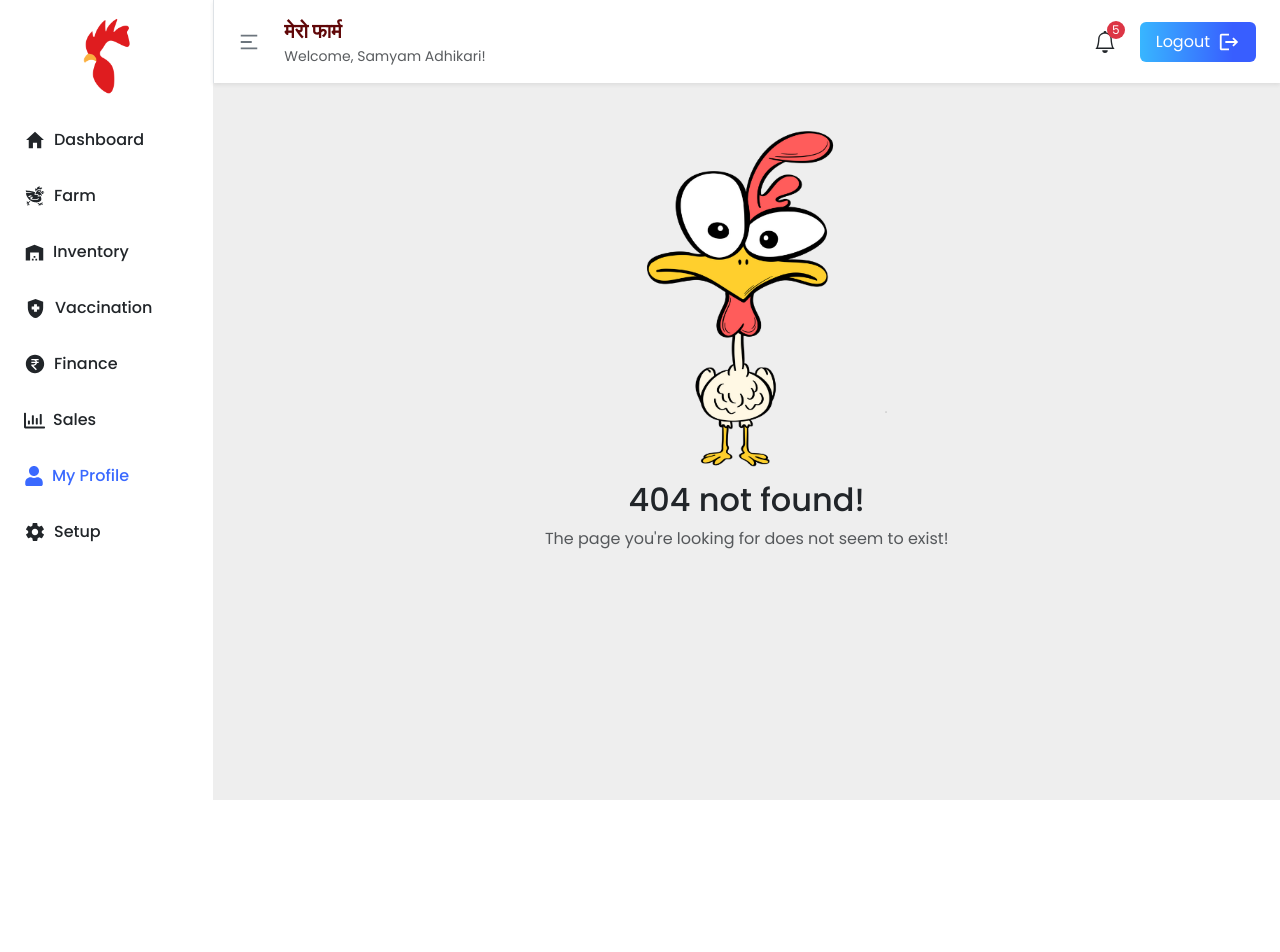
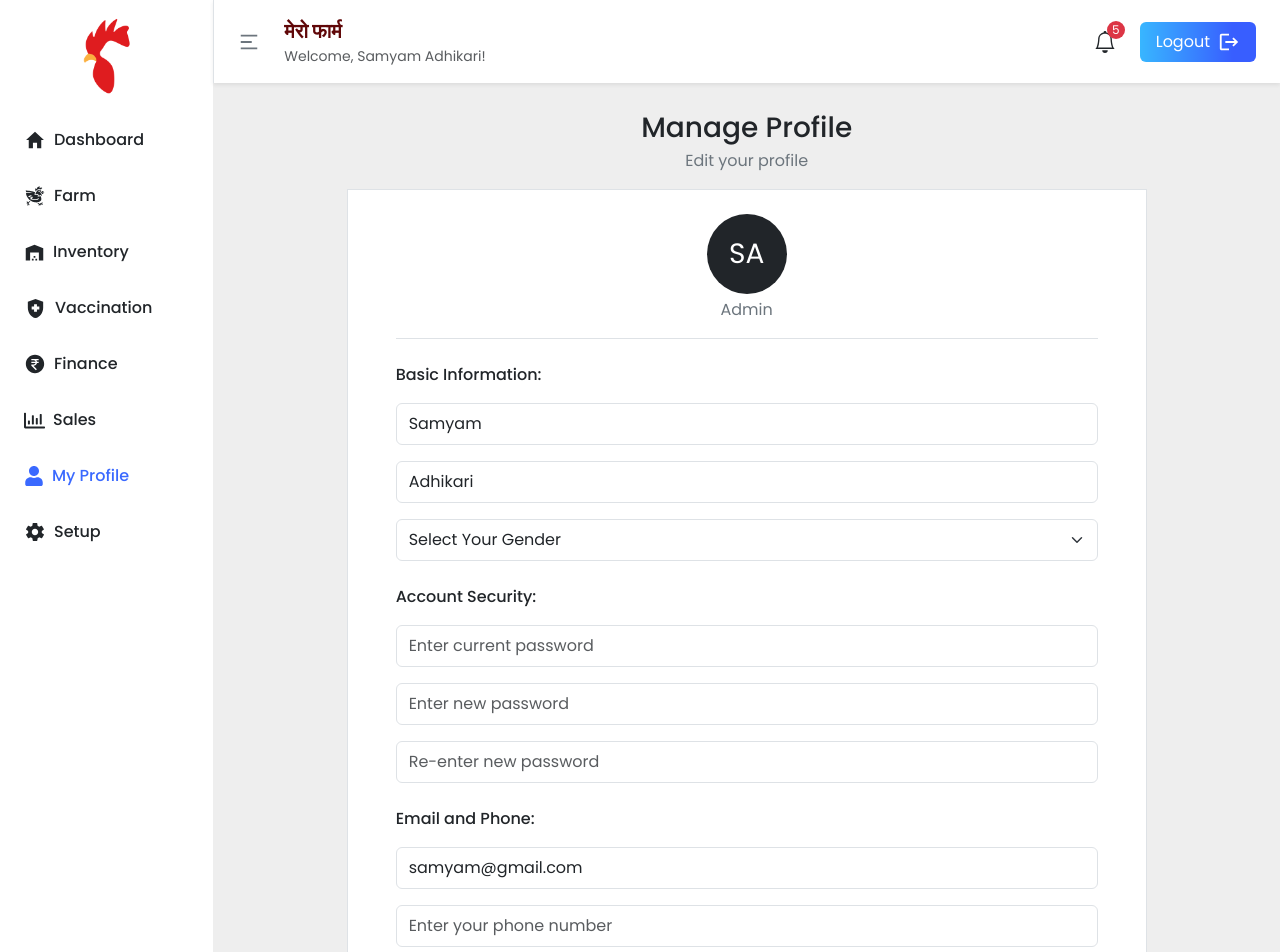
Before and after one commit to shaggy619/Mero-Farm, a React (Vite) app: page /profile in a window 1280 px wide. Before the commit this address had no page. Shown: the top 952 px of the page. Before the commit the page ends 800 px from the top, so only its background shows below. Built offline with nearby package versions, Linux system fonts and the light colour scheme.

Commit message:
Added the edit profile section

```diff
--- a/src/Dashboard/Dashboard.jsx
+++ b/src/Dashboard/Dashboard.jsx
@@ -6,6 +6,7 @@ import Error from "./Error";
 import Farm from "./Farm";
 import { useAppContext } from "../context/AppContext";
 import Inventory from "./Inventory";
+import EditProfile from "./EditProfile";
 const Dashboard = () => {
   const { toogle } = useAppContext();
   return (
@@ -24,6 +25,7 @@ const Dashboard = () => {
               <Route path="/dashboard" element={<Home />} />
               <Route path="/farm" element={<Farm />} />
               <Route path="/inventory" element={<Inventory />} />
+              <Route path="/profile" element={<EditProfile />} />
 
               <Route path="*" element={<Error />} />
             </Routes>
--- /dev/null
+++ b/src/Dashboard/EditProfile.jsx
@@ -0,0 +1,125 @@
+import { useState } from "react";
+
+const EditProfile = () => {
+  const [values, setValues] = useState({
+    fname: "Samyam",
+    lname: "Adhikari",
+    email: "samyam@gmail.com",
+    phoneNumber: "",
+    gender: "",
+    currentPassword: "",
+    newPassword: "",
+    confirmPassword: "",
+  });
+
+  const handleChanges = (e) => {
+    setValues({
+      ...values,
+      [e.target.name]: e.target.value,
+    });
+  };
+
+  return (
+    <section className="py-4 container">
+      <div className="text-center">
+        <div className="fs-3 fw-medium">Manage Profile</div>
+        <div className="text-secondary">Edit your profile</div>
+      </div>
+      <div className="row justify-content-center">
+        <div className="col-md-9 mt-3 border px-md-5 bg-white">
+          <div className=" text-avatar d-flex align-items-center justify-content-center text-white text-center mx-auto mt-4 bg-dark fs-3 rounded-circle ">
+            SA
+          </div>
+          <div className="text-secondary text-center mb-3 mt-1">Admin</div>
+
+          <div className="border-bottom"></div>
+          <div className="fw-medium mt-4">Basic Information:</div>
+          <div>
+            <input
+              type="text"
+              className="form-control mt-3 mb-3 py-2"
+              placeholder="First Name"
+              name="fname"
+              onChange={handleChanges}
+              value={values.fname}
+            />
+            <input
+              type="text"
+              className="form-control mb-3 py-2"
+              placeholder="Last Name"
+              name="lname"
+              onChange={handleChanges}
+              value={values.lname}
+            />
+            <select
+              className="form-select mb-3 py-2"
+              name="gender"
+              onChange={handleChanges}
+              value={values.gender}
+            >
+              <option value="">Select Your Gender</option>
+              <option value="Male">Male</option>
+              <option value="Female">Female</option>
+              <option value="Other">Other</option>
+            </select>
+          </div>
+
+          <div className="fw-medium mt-4">Account Security:</div>
+          <div>
+            <input
+              type="password"
+              className="form-control mt-3 mb-3 py-2"
+              placeholder="Enter current password"
+              name="currentPassword"
+              onChange={handleChanges}
+              value={values.currentPassword}
+            />
+            <input
+              type="password"
+              className="form-control mb-3 py-2"
+              placeholder="Enter new password"
+              name="newPassword"
+              onChange={handleChanges}
+              value={values.newPassword}
+            />
+            <input
+              type="password"
+              className="form-control mb-3 py-2"
+              placeholder="Re-enter new password"
+              name="confirmPassword"
+              onChange={handleChanges}
+              value={values.confirmPassword}
+            />
+          </div>
+
+          <div className="fw-medium mt-4">Email and Phone:</div>
+          <div>
+            <input
+              type="email"
+              className="form-control mt-3 mb-3 py-2"
+              placeholder="Enter your email"
+              name="email"
+              onChange={handleChanges}
+              value={values.email}
+            />
+            <input
+              type="tel"
+              className="form-control mb-3 py-2"
+              placeholder="Enter your phone number"
+              name="phoneNumber" // Changed to match state
+              onChange={handleChanges}
+              value={values.phoneNumber}
+            />
+          </div>
+          <div className="text-center">
+            <button className="btn btn-primary full-button mb-4 mt-2">
+              Save Changes
+            </button>
+          </div>
+        </div>
+      </div>
+    </section>
+  );
+};
+
+export default EditProfile;
--- a/src/Dashboard/Sidebar.jsx
+++ b/src/Dashboard/Sidebar.jsx
@@ -9,8 +9,8 @@ import { NavLink } from "react-router-dom";
 
 const Sidebar = () => {
   return (
-    <section id="sidebar">
-      <div className="text-center position-sticky top-0 py-3 bg-white">
+    <section id="sidebar" className="position-sticky top-0 vh-100">
+      <div className="text-center py-3 bg-white">
         <img src="/img/logo.png" alt="Roaster logo" className="logo" />
       </div>
       <ul>
--- a/src/index.css
+++ b/src/index.css
@@ -104,6 +104,11 @@ a.active {
   white-space: normal;
 }
 
+.text-avatar {
+  width: 80px;
+  height: 80px;
+}
+
 @media screen and (max-width: 767px) {
   .dropdown-menu-custom {
     width: 250px !important;
```
